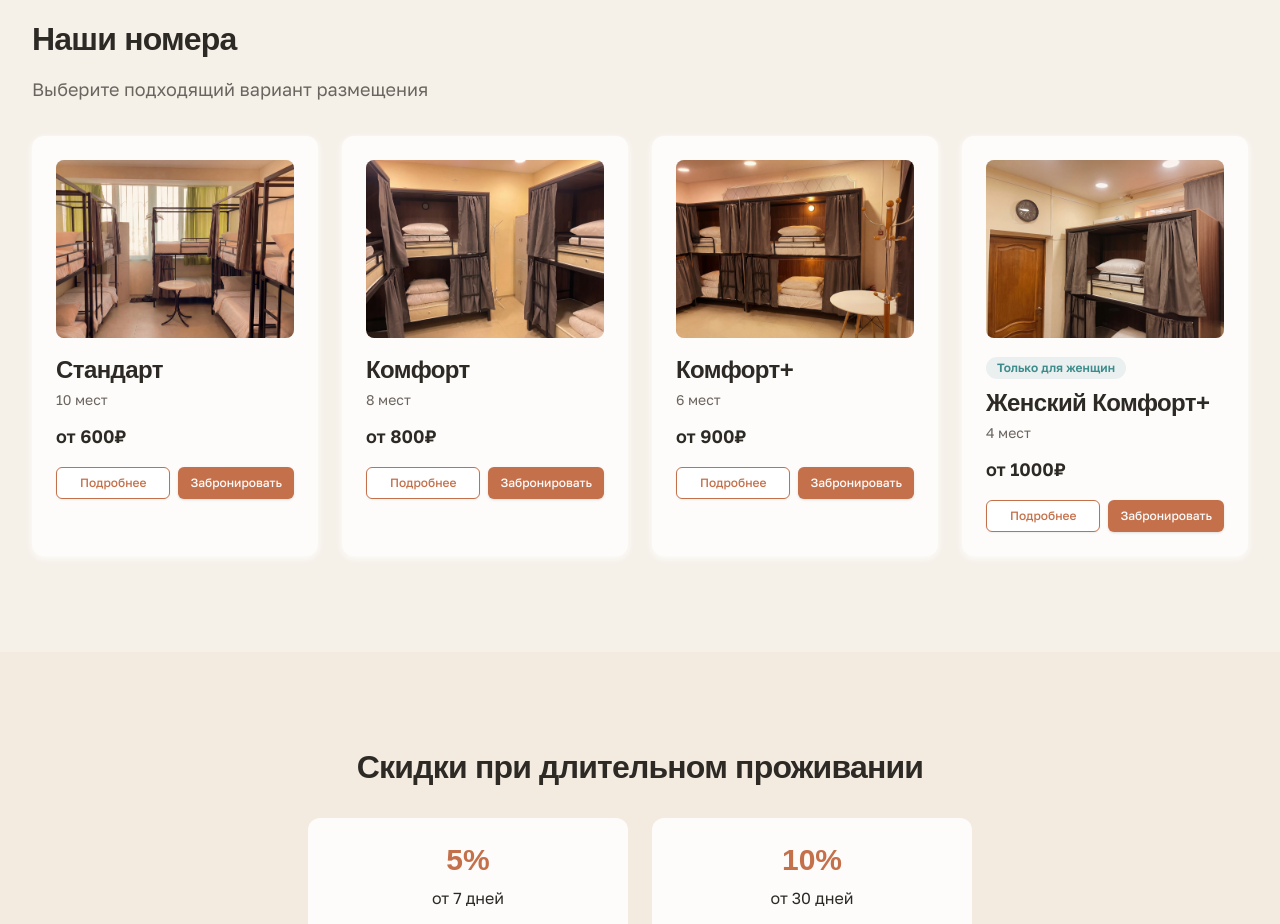
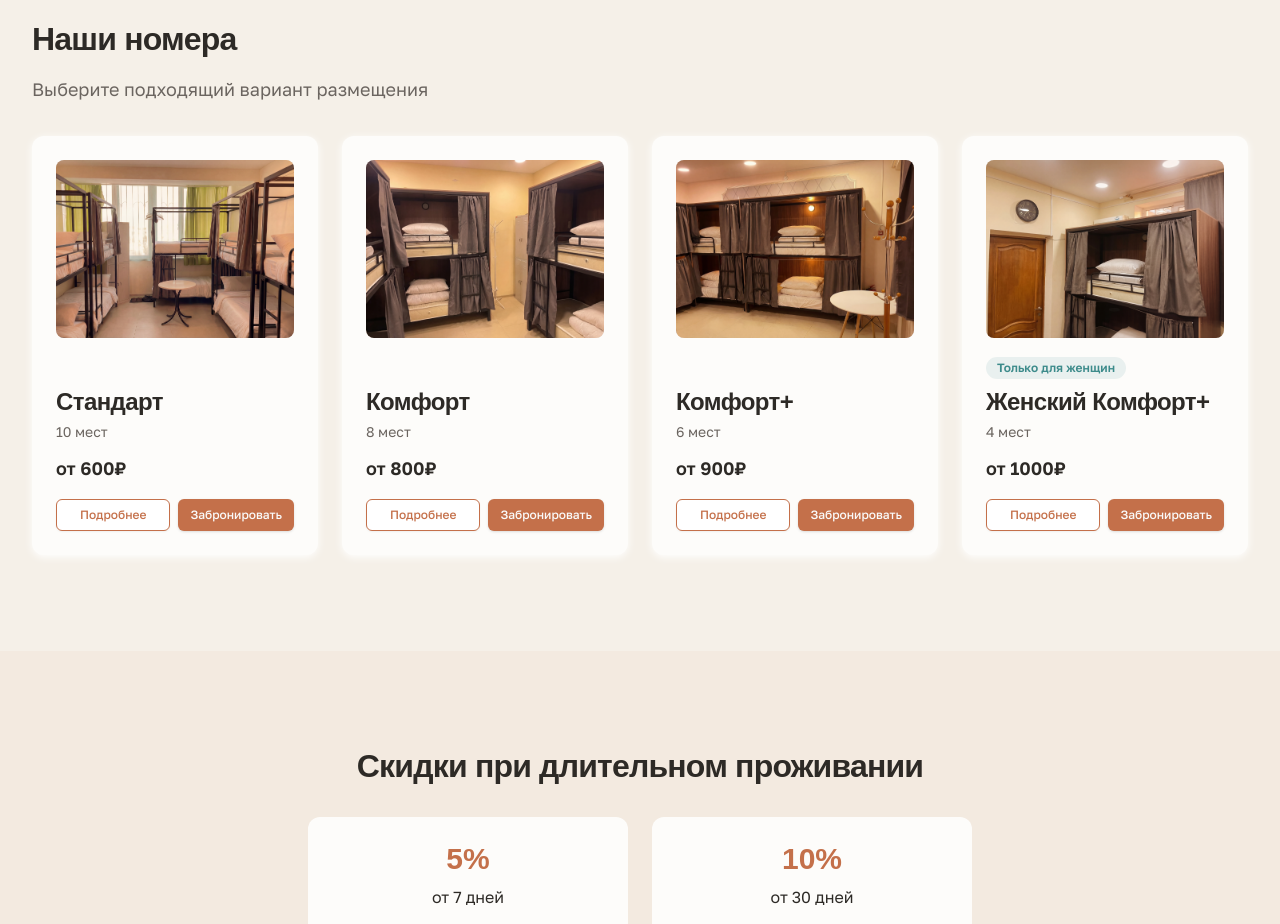
Before and after one commit to rebekaee1/delas, a Next.js app: page / in a window 1280 px wide. Shown: the part 1140-2064 px from the top of the page. Built offline with nearby package versions, Linux system fonts and the light colour scheme; no server answers; a web font is replaced by a local one.

Commit message:
fix: выровнять карточки номеров по высоте, кнопки внизу

```diff
--- a/src/app/page.tsx
+++ b/src/app/page.tsx
@@ -76,7 +76,7 @@ export default function Home() {
             {ROOM_TYPES.map((room, index) => (
               <div
                 key={room.slug}
-                className="card p-6 card-hover animate-fade-in-up"
+                className="card p-6 card-hover animate-fade-in-up flex flex-col h-full"
                 style={{ animationDelay: `${200 + index * 100}ms` }}
               >
                 {/* Фото — кликабельное */}
@@ -91,16 +91,21 @@ export default function Home() {
                   />
                 </Link>
 
+                {/* Бейдж с фиксированной высотой */}
+                <div className="h-7 mb-1">
                   {room.isWomenOnly && (
-                  <Badge variant="sea" className="mb-2">Только для женщин</Badge>
+                    <Badge variant="sea">Только для женщин</Badge>
                   )}
+                </div>
 
                 <Link href={`/rooms/${room.slug}`} className="hover:text-terracotta transition-colors">
                   <h3 className="text-h3 text-coal mb-1">{room.name}</h3>
                 </Link>
                 <p className="text-small text-coal-light mb-3">{room.beds} мест</p>
 
-                <div className="flex items-center justify-between mb-4">
+                {/* Растягиваем пространство, чтобы кнопки были внизу */}
+                <div className="mt-auto">
+                  <div className="mb-4">
                     <span className="text-body-lg font-semibold text-coal">
                       от {room.pricePerNight}₽
                     </span>
@@ -113,6 +118,7 @@ export default function Home() {
                     <Button size="sm" asChild className="flex-1 bg-terracotta hover:bg-terracotta-dark btn-hover">
                       <Link href={`/booking?room=${room.slug}`}>Забронировать</Link>
                     </Button>
+                  </div>
                 </div>
               </div>
             ))}
```
Lines whose indentation alone changed are shown as unchanged.
